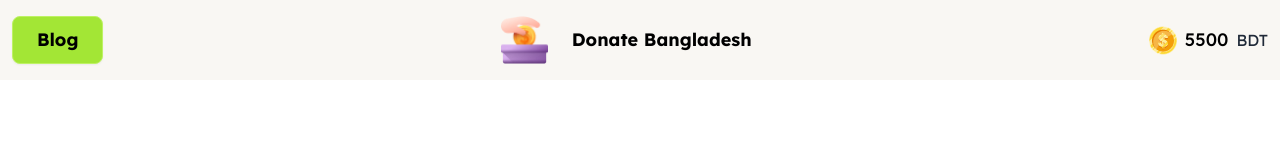
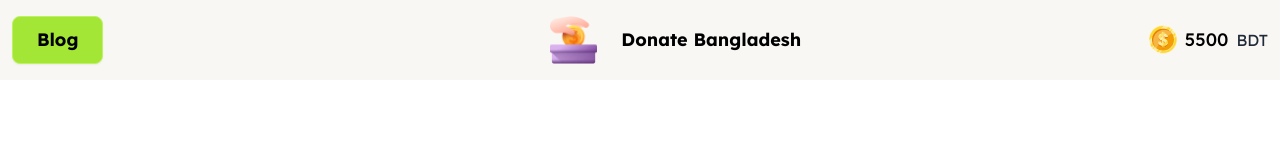
Before and after one commit to DeveloperMonirBD/B10A5-Donate-Bangladesh, a website: page index.html in a window 1280 px wide. Drawn offline with Linux system fonts and the light colour scheme.

Commit message:
Updated navbar section

```diff
--- a/index.html
+++ b/index.html
@@ -22,17 +22,22 @@
   <body>
     <!-- Navbar -->
     <nav class="bg-[#F9F7F3]">
-      <div class="container mx-auto px-3 py-4 flex justify-between items-center ">
+      <div
+        class="container mx-auto px-3 py-4 flex flex-col-reverse sm:flex sm:flex-row justify-between items-center"
+      >
         <!-- Button  -->
+         <div class="w-full flex justify-end sm:justify-start sm:w-3/4">
           <button
           class="btn text-lg text-black font-bold bg-lime-400 hover:bg-lime-500 border-lime-300 hover:border-lime-300 transition duration-500 px-6"
         >
           Blog
         </button>
+         </div>
 
+        <div class="flex w-full mb-4 sm:mb-0 justify-between items-center">
           <!-- logo  -->
           <div id="nav-menu" class="lg:flex gap-12">
-          <a href="#" id="brand" class="flex items-center gap-2 flex-1">
+            <a href="#" id="brand" class="flex items-center gap-2">
               <img
                 class="object-cover max-w-12 max-h-12"
                 src="./assets/logo.png"
@@ -46,18 +51,18 @@
 
           <!-- currency Btn  -->
           <div id="nav-menu" class="lg:flex gap-12">
-          <a href="#" id="brand" class="flex items-center gap-2 flex-1">
+            <a href="#" id="brand" class="flex items-center gap-2 ">
               <img
                 class="object-cover max-w-12 max-h-12"
                 src="./assets/coin.png"
                 alt="Logo"
               />
-            <span class="text-lg text-black font-medium mr-0"
-              >5500
-            </span>
+              <span class="text-lg text-black font-medium mr-0">5500 </span>
               BDT
             </a>
           </div>
+        </div>
+
       </div>
     </nav>
 
```
Also changed, not shown: output.css. Lines whose indentation alone changed are shown as unchanged.
